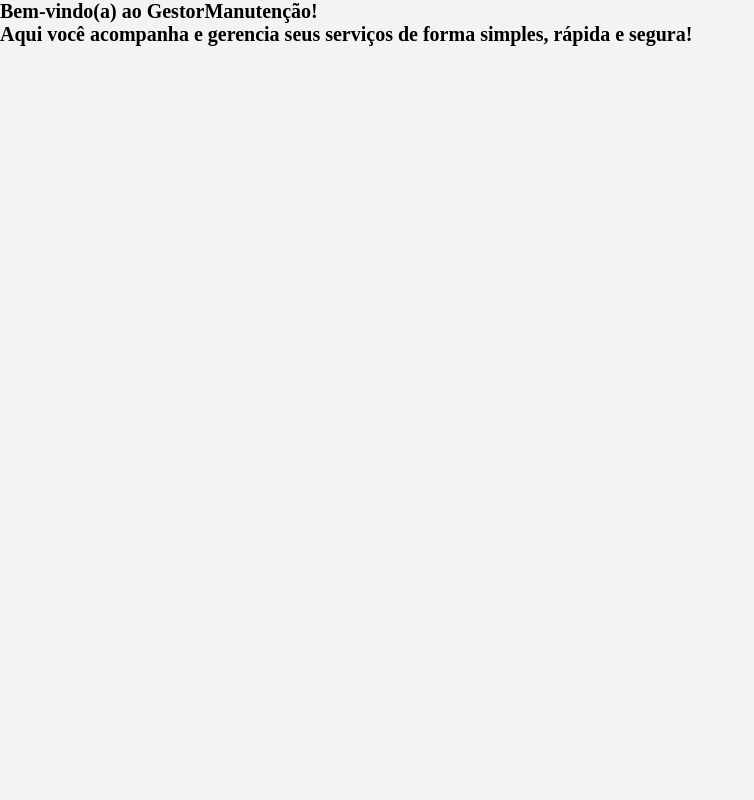
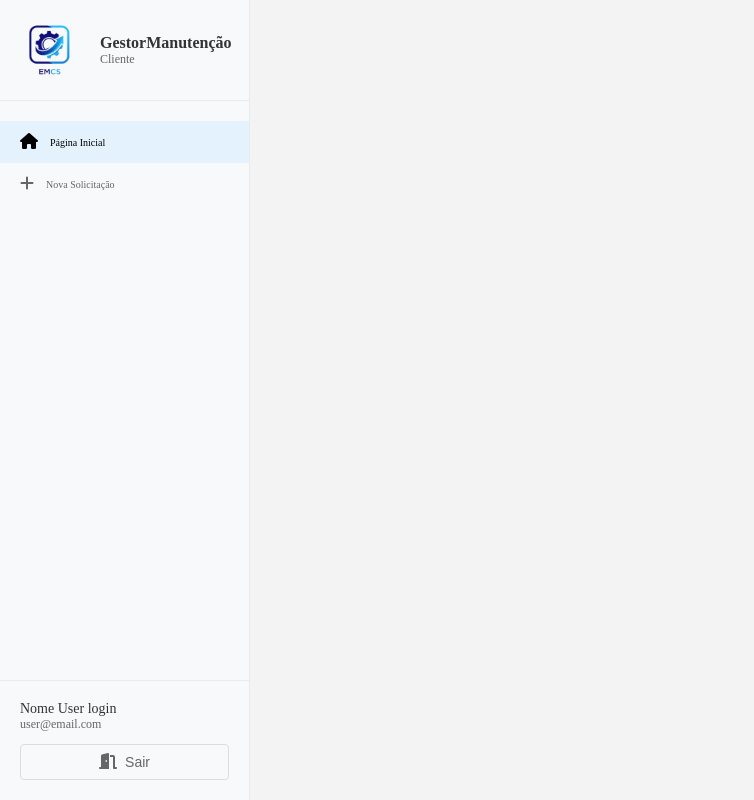
Before and after one commit to Artur-Falavinha/ProjetoWebII, an Angular app in the folder Frontend/: page / in a window 1280 px wide. Shown: the whole page, without its empty margins (0-754 px from the left). Built offline with nearby package versions, Linux system fonts and the light colour scheme.

Commit message:
feat: implementa sidebar e corrige configurações do projeto - Adiciona componente sidebar com navegação - Corrige configuração de assets no angular.json - Integra sidebar no app principal - Adiciona Font Awesome para ícones - Melhora layout com CSS flexbox

```diff
--- a/Frontend/angular.json
+++ b/Frontend/angular.json
@@ -18,7 +18,8 @@
             "assets": [
               {
                 "glob": "**/*",
-                "input": "src/assets"
+                "input": "src/assets",
+                "output": "assets"
               }
             ],
             "styles": [
@@ -76,7 +77,8 @@
             "assets": [
               {
                 "glob": "**/*",
-                "input": "src/assets"
+                "input": "src/assets",
+                "output": "assets"
               }
             ],
             "styles": [
--- a/Frontend/src/app/app.css
+++ b/Frontend/src/app/app.css
@@ -0,0 +1,11 @@
+.app-container {
+  display: flex;
+  height: 100vh;
+}
+
+.main-content {
+  flex: 1;
+  margin-left: 250px;
+  padding: 20px;
+  overflow-y: auto;
+}
--- a/Frontend/src/app/app.html
+++ b/Frontend/src/app/app.html
@@ -1,11 +1,6 @@
-<!DOCTYPE html>
-<html lang="en">
-<head>
-  <meta charset="UTF-8">
-  <meta name="viewport" content="width=device-width, initial-scale=1.0">
-  <title>Document</title>
-</head>
-<body>
-  <h1>Bem-vindo(a) ao GestorManutenção! <br>Aqui você acompanha e gerencia seus serviços de forma simples, rápida e segura!</h1>
-</body>
-</html>
+<div class="app-container">
+  <app-sidebar></app-sidebar>
+  <main class="main-content">
+    <router-outlet></router-outlet>
+  </main>
+</div>
--- a/Frontend/src/app/app.ts
+++ b/Frontend/src/app/app.ts
@@ -1,9 +1,10 @@
 import { Component, signal } from '@angular/core';
 import { RouterOutlet } from '@angular/router';
+import { SidebarComponent } from './components/sidebar/sidebar.component';
 
 @Component({
   selector: 'app-root',
-  imports: [RouterOutlet],
+  imports: [RouterOutlet, SidebarComponent],
   templateUrl: './app.html',
   styleUrl: './app.css'
 })
--- a/Frontend/src/app/components/index.ts
+++ b/Frontend/src/app/components/index.ts
@@ -0,0 +1 @@
+export { SidebarComponent } from './sidebar/sidebar.component';
--- /dev/null
+++ b/Frontend/src/app/components/sidebar/sidebar.component.css
@@ -0,0 +1,118 @@
+.sidebar {
+  width: 250px;
+  height: 100vh;
+  background: #f8f9fa;
+  border-right: 1px solid #e9ecef;
+  display: flex;
+  flex-direction: column;
+  position: fixed;
+  left: 0;
+  top: 0;
+}
+
+.sidebar-header {
+  padding: 20px;
+  border-bottom: 1px solid #e9ecef;
+  display: flex;
+  align-items: center;
+  padding: 0px;
+}
+
+.logo {
+  display: flex;
+  align-items: center;
+  gap: 12px;
+}
+
+.logo img {
+  width: 100px;
+}
+
+.logo-icon {
+  font-size: 24px;
+  background: #333;
+  color: white;
+  width: 40px;
+  height: 40px;
+  border-radius: 8px;
+  display: flex;
+  align-items: center;
+  justify-content: center;
+}
+
+.logo-text h2 {
+  margin: 0;
+  font-size: 16px;
+  font-weight: 600;
+  color: #333;
+}
+
+.logo-text span {
+  font-size: 12px;
+  color: #666;
+}
+
+.sidebar-nav {
+  flex: 1;
+  padding: 20px 0;
+}
+
+.nav-item {
+  display: flex;
+  align-items: center;
+  gap: 12px;
+  padding: 12px 20px;
+  text-decoration: none;
+  color: #666;
+  transition: all 0.2s;
+}
+
+.nav-item:hover,
+.nav-item.active {
+  background: #e3f2fd;
+  color: #000000;
+}
+
+.nav-icon {
+  font-size: 16px;
+}
+
+.sidebar-footer {
+  padding: 20px;
+  border-top: 1px solid #e9ecef;
+}
+
+.user-profile {
+  margin-bottom: 12px;
+}
+
+.user-info h4 {
+  margin: 0;
+  font-size: 14px;
+  font-weight: 500;
+  color: #333;
+}
+
+.user-info span {
+  font-size: 12px;
+  color: #666;
+}
+
+.logout-btn {
+  display: flex;
+  justify-content: center ;
+  align-items: center;
+  gap: 8px;
+  width: 100%;
+  padding: 8px 12px;
+  background: none;
+  border: 1px solid #ddd;
+  border-radius: 4px;
+  color: #666;
+  cursor: pointer;
+  font-size: 14px;
+}
+
+.logout-btn:hover {
+  background: #f5f5f5;
+}
--- /dev/null
+++ b/Frontend/src/app/components/sidebar/sidebar.component.html
@@ -0,0 +1,35 @@
+<aside class="sidebar">
+  <div class="sidebar-header">
+    <div class="logo">
+      <img src="assets/images/logo webII.png" alt="Logo">
+    </div>
+    <div class="logo-text">
+      <h2>GestorManutenção</h2>
+      <span>Cliente</span>
+    </div>
+  </div>
+
+  <nav class="sidebar-nav">
+    <a routerLink="/" class="nav-item active">
+      <span class="nav-icon"><i class="fa-solid fa-house"></i></span>
+      Página Inicial
+    </a>
+    <a routerLink="/nova-solicitacao" class="nav-item">
+      <span class="nav-icon"><i class="fa-solid fa-plus"></i></span>
+      Nova Solicitação
+    </a>
+  </nav>
+
+  <div class="sidebar-footer">
+    <div class="user-profile">
+      <div class="user-info">
+        <h4>Nome User login</h4>
+        <span>user@email.com</span>
+      </div>
+    </div>
+    <button class="logout-btn">
+      <span class="nav-icon"><i class="fa-solid fa-door-open"></i></span>
+      Sair
+    </button>
+  </div>
+</aside>
--- a/Frontend/src/index.html
+++ b/Frontend/src/index.html
@@ -6,6 +6,7 @@
   <base href="/">
   <meta name="viewport" content="width=device-width, initial-scale=1">
   <link rel="icon" type="image/x-icon" href="favicon.ico">
+  <link rel="stylesheet" href="https://cdnjs.cloudflare.com/ajax/libs/font-awesome/6.5.1/css/all.min.css">
 </head>
 
 <body>
```
Also changed, not shown: Frontend/src/app/components/sidebar/sidebar.component.ts (added, +12 -0 lines), Frontend/src/app/pages/login/login.html (line endings or trailing spaces), Frontend/src/assets/images/logo webII.png (added).
